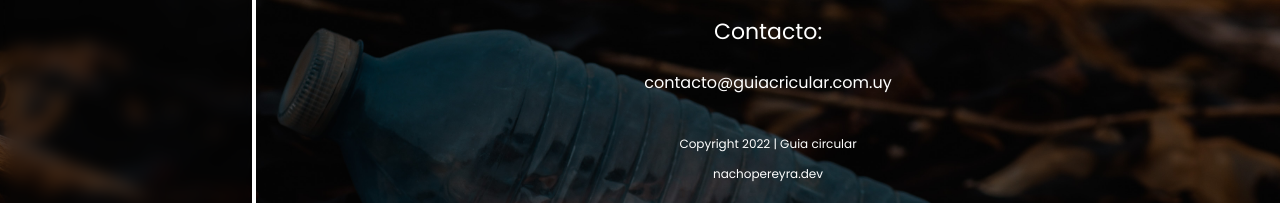
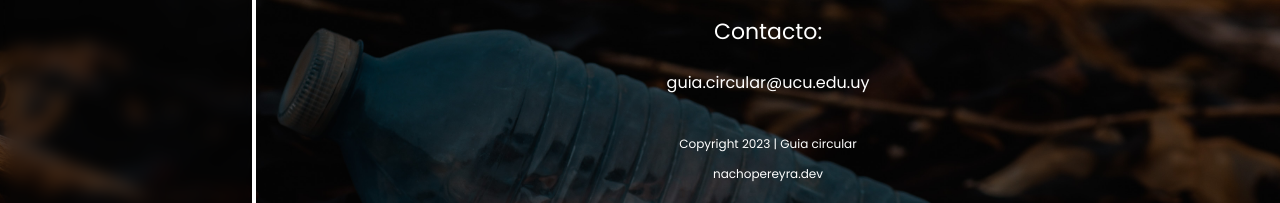
Before and after one commit to nachopereyra-dev/guia-circular, a React (Create React App) app: page /empresas in a window 1280 px wide. Shown: the part 1083-1286 px from the top of the page. Built offline with nearby package versions, Linux system fonts and the light colour scheme.

Commit message:
arreglando detalles

```diff
--- a/src/components/EmpresaPagina.js
+++ b/src/components/EmpresaPagina.js
@@ -60,7 +60,9 @@ let empresa7 = {
     id: 7,
     query: 'empresa-7',
     nombre: 'Wirapita',
-    etiqueta: 'Biodiseño'
+    etiqueta: 'Biodiseño',
+    contenido: 'Wirapita tech es una empresa uruguaya de triple impacto, social, económico y ambiental. Recolectan los residuos industriales y los convierten en energía potenciada (biofertilizantes y humus) que comercializan y logran mejorar la materia orgánica del suelo, sus propiedades físicas y su actividad biológica.',
+    web: 'https://wirapita.com/'
 }
 
 let empresa8 = {
@@ -85,7 +87,7 @@ let empresa10 = {
     id: 10,
     query: 'empresa-10',
     nombre: 'Piel de papel',
-    etiqueta: '',
+    etiqueta: 'Ecodiseño',
     contenido: 'Le dan una segunda vida a los desechos de frutas y verduras creando Papeles únicos, orgánicos, reciclados & sustentables',
     web: 'https://beacons.ai/pieldepapel'
 }
@@ -104,7 +106,7 @@ let empresa12 = {
     query: 'empresa-12',
     nombre: 'Lam Arte Textil',
     etiqueta: 'Ecodiseño',
-    contenido: '',
+    contenido: 'Moda sustentable con Tintes naturales e Impresión botánica. Lam Arte Textil es arte textil que busca preservar y honrar a la madre tierra. Sierras de Rocha ',
     web: 'https://lam-artetextil.com/'
 }
 
--- a/src/components/Footer.js
+++ b/src/components/Footer.js
@@ -7,11 +7,11 @@ function Footer() {
 
                 <div className='contacto'>
                     <p className='titulo'>Contacto:</p>
-                    <p>contacto@guiacricular.com.uy</p>
+                    <p>guia.circular@ucu.edu.uy</p>
                 </div>
 
                 <div className='copyright'>
-                    <p>Copyright 2022 | Guia circular</p>
+                    <p>Copyright 2023 | Guia circular</p>
                     <a href='https://nachopereyra.dev/' target='_blank' rel="noreferrer">nachopereyra.dev</a>
                 </div>
             </div>
--- a/src/components/SobreElProyecto.js
+++ b/src/components/SobreElProyecto.js
@@ -66,7 +66,7 @@ function SobreProyecto() {
                         <h1>Sobre el proyecto</h1>
                         <p className="primero">El objetivo del proyecto Guía Circular es la detección de oportunidades de generación de modelos de negocios en clave circular a partir de empresas radicadas en territorio. Para ello se trabajó sobre las industrias Cáñamo, Pesca artesanal y Movilidad identificando estas oportunidades.<br></br>
                         <br></br>
-                        Se usó la metodología CDT en cada una de las industrias, trabajando con los patrones de diseño circular.<br></br>
+                        Se usó la metodología Circular Design Thinking en cada una de las industrias, trabajando con los patrones de diseño circular.<br></br>
                         <br></br>
                         Se identificaron oportunidades de  generación de modelos de negocios a partir del analisis del ciclo de vida actual  actual de dichas industrias aplicando distintos patrones.
                         </p>
```
